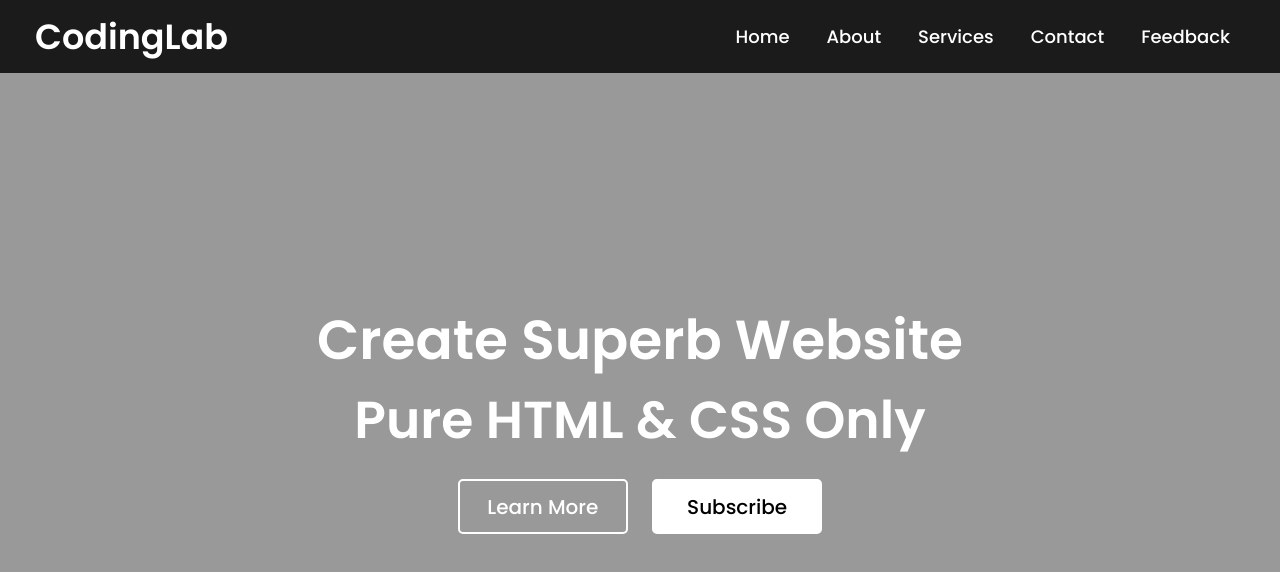
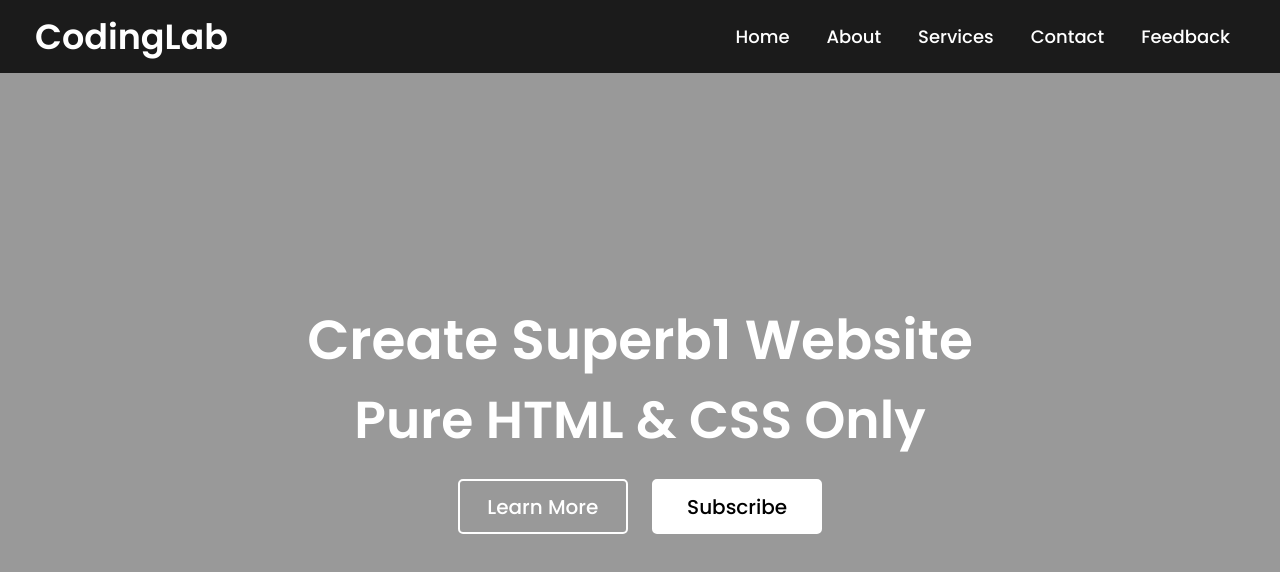
Before and after one commit to morluholder/coding-lab-repo, a plain HTML site: page index.html in a window 1280 px wide. Drawn offline with Linux system fonts and the light colour scheme.

Commit message:
added a new line

```diff
--- a/index.html
+++ b/index.html
@@ -25,7 +25,7 @@
   </nav>
   <div class="img"></div>
   <div class="center">
-    <div class="title">Create Superb Website</div>
+    <div class="title">Create Superb1 Website</div>
     <div class="sub_title">Pure HTML & CSS Only</div>
     <div class="btns">
       <button>Learn More</button>
```
